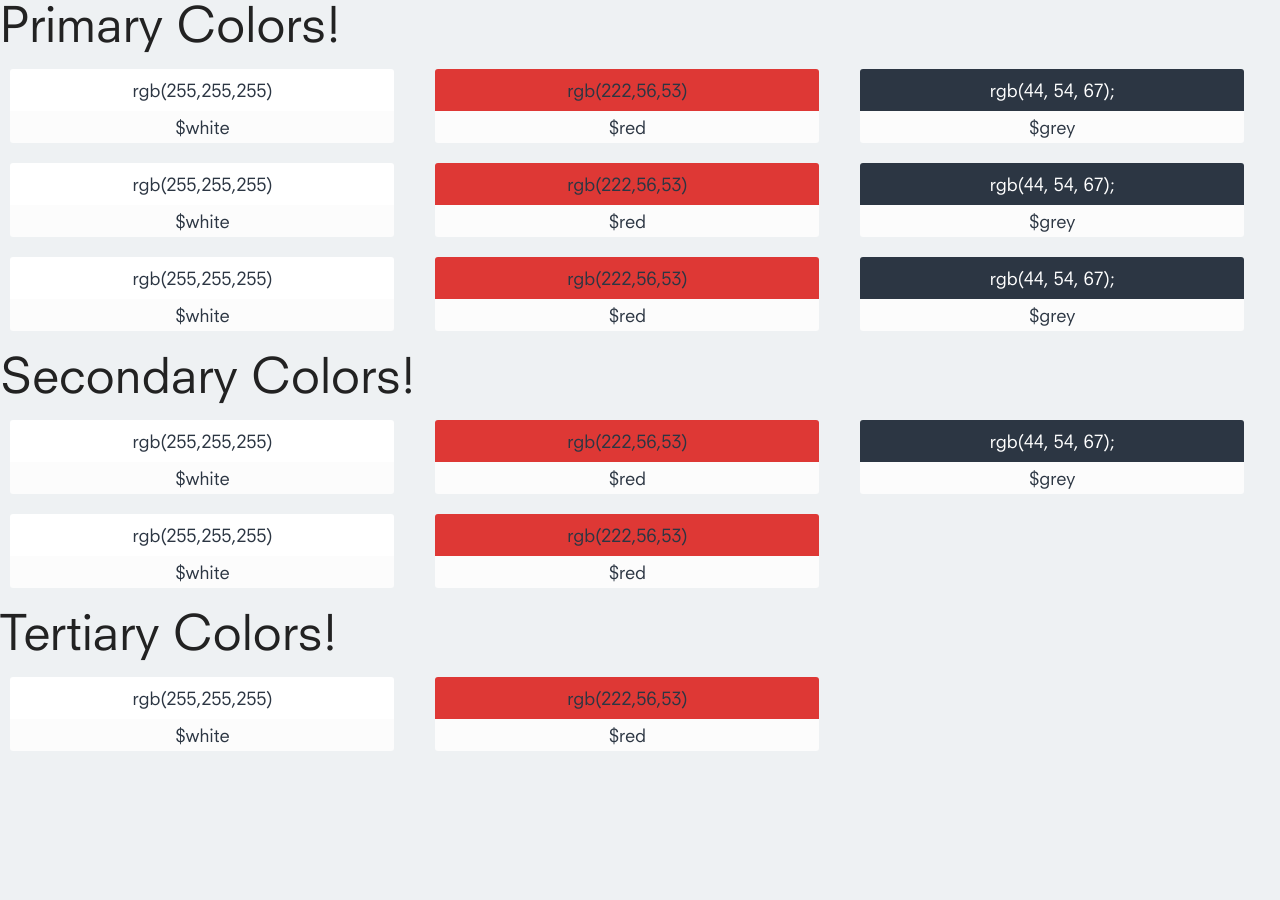
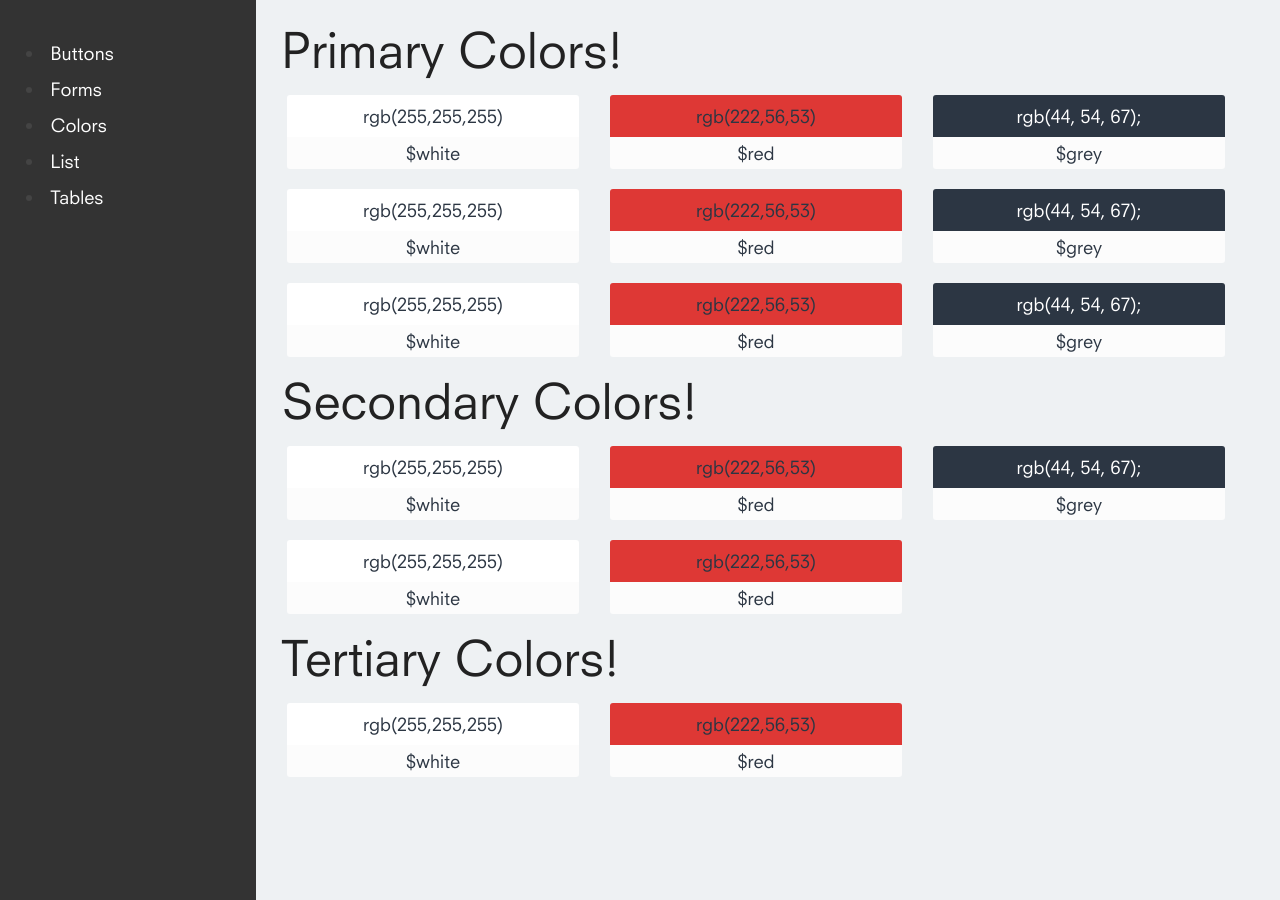
Before and after one commit to EMT/patterns, a Jekyll site: the page built from colors.html, in a window 1280 px wide. Built offline with Jekyll 4.4.1, drawn with Linux system fonts in a browser that asks for light colours.

Commit message:
Functioning navigation now!

```diff
--- a/_config.yml
+++ b/_config.yml
@@ -8,3 +8,15 @@ url: "http://yourdomain.com"
 # Build settings
 markdown: kramdown
 permalink: pretty
+
+navigation:
+- text: Buttons
+  url: /buttons
+- text: Forms
+  url: /forms
+- text: Colors
+  url: /colors
+- text: List
+  url: /list
+- text: Tables
+  url: /tables
--- a/_includes/header.html
+++ b/_includes/header.html
@@ -1,9 +1,11 @@
 <nav class="aside">
-	<ul>
-		<li><a href="#">temp link</a></li>
-		<li><a href="#">temp link</a></li>
-		<li><a href="#">temp link</a></li>
-		<li><a href="#">temp link</a></li>
-		<li><a href="#">temp link</a></li>
-	</ul>
+{% for link in site.navigation %}
+                       {% assign current = nil %}
+                       {% if page.url contains link.url %}
+                           {% assign current = 'current' %}
+                       {% endif %}
+                       <li class="{{ current }} {% if forloop.last %}last{% endif %}">
+                           <a class="{{ current }}" href="{{ link.url }}">{{ link.text }}</a>
+                       </li>
+                   {% endfor %}
 </nav>
--- a/colors.html
+++ b/colors.html
@@ -1,21 +1,7 @@
-<!doctype html>
-
-<!--
-
-	- NOTE -
-	Possible idea for the colors, use jQuery to get the content from the color code
-	and apply it as a background instead of adding in a css rule for each.
-
- -->
-
-<html lang="en">
-<head>
-	<link rel="stylesheet" href="main.css">
-	<meta charset="UTF-8">
-	<title>Document</title>
-</head>
-<body>
-	<div class="wrapper">
+---
+layout: default
+---
+<section class="colors">
 	<h2>Primary Colors!</h2>
 		<div class="color-wrapper">
 			<div class="color-block">
@@ -153,6 +139,4 @@
 				</div>
 			</div>
 		</div>
-	</div>
-</body>
-</html>
+</section>
```
